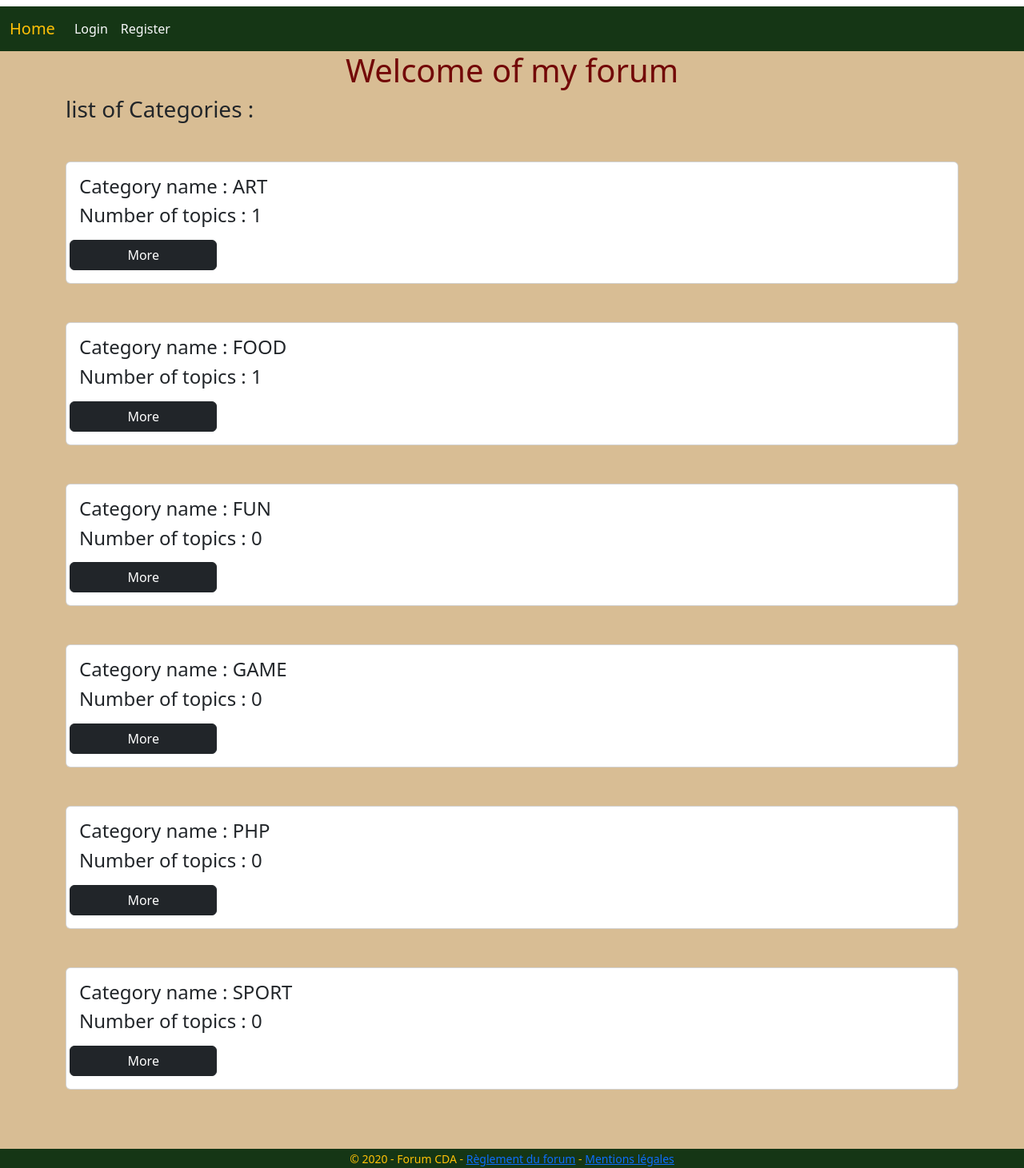
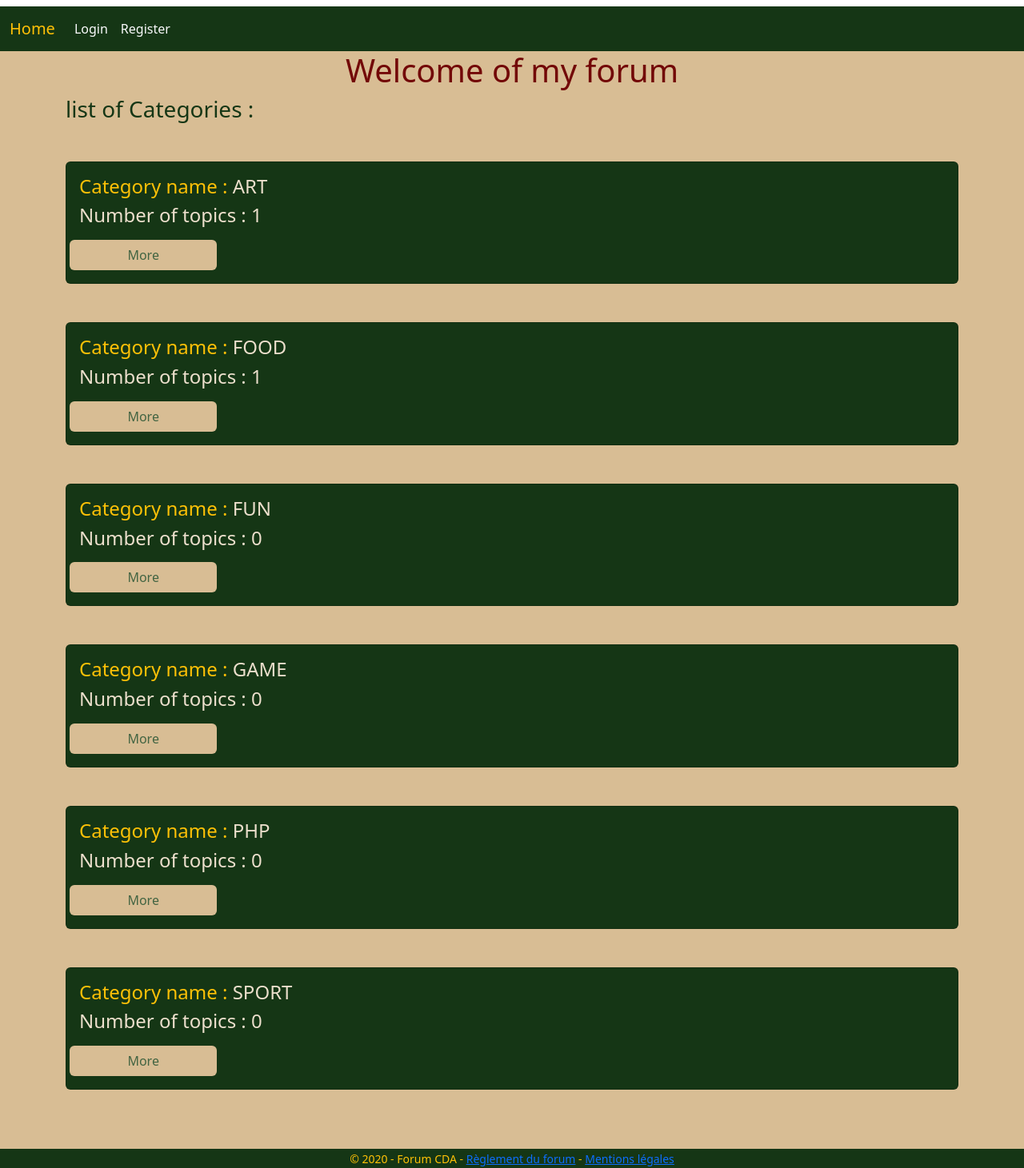
Before and after one commit to Kriso068/forum-mvc, a PHP site: page / in a window 1280 px wide. Shown: the whole page at 80% size. Run offline with PHP 8.4, Linux system fonts and the light colour scheme; data comes from the database, SQL or seed files in the repository; some libraries are stand-ins or nearby versions.

Commit message:
modification css

```diff
--- a/public/css/style.css
+++ b/public/css/style.css
@@ -6,17 +6,42 @@
   background-color: rgb(216, 189, 148);
 }
 
+.bgGreen{
+  background-color:rgb(21, 54, 21) !important;
+}
+
 .green{
-  background-color:rgb(21, 54, 21) !important;
+  color:rgb(21, 54, 21) !important;
+}
+
+
+.BgBeige{
+  background-color: rgb(216, 189, 148);
 }
 
 .beige{
   color: rgb(114, 7, 7);
 }
 
+.white{
+  color: rgb(236, 223, 204) !important;
+}
 
-  footer{
-    position: absolute !important;
-    bottom:0;
-    width: 100%;
-  }
+.bgWhite{
+  background-color: rgb(236, 223, 204) !important;
+}
+
+.red{
+  color: rgb(143, 30, 30) !important;
+}
+
+.bntGreenText {
+  color: rgb(66, 100, 66) !important;
+}
+
+
+footer{
+  position: absolute !important;
+  bottom:0;
+  width: 100%;
+}
--- a/view/home.php
+++ b/view/home.php
@@ -5,15 +5,15 @@ $categories = $result["data"]['categories'];
 ?>
 <h1 class="beige text-center">Welcome of my forum</h1>
 
-<h3>list of Categories :</h3>
+<h3 class="green">list of Categories :</h3>
 <?php if ($categories) : ?>
 <?php foreach($categories as $categorie ) :?>
 
-    <div class="card card-body my-5">
-        <h4 class="card-title">Category name : <?=$categorie->getCategoryName() ;?></h4>
-        <h4 class="card-title">Number of topics : <?=$categorie->getNbTopics() ;?></h4>
+    <div class="card card-body my-5 bgGreen">
+        <h4 class="card-title text-warning">Category name : <span class=' white'><?=$categorie->getCategoryName() ;?></span></h4>
+        <h4 class="card-title white">Number of topics : <?=$categorie->getNbTopics() ;?></h4>
         <div class="row d-flex justify-content-between">
-            <a href=" index.php?ctrl=forum&action=detailCategorie&id=<?=$categorie->getId();?>" class="btn btn-dark mt-2 col-2">More</a>
+            <a href=" index.php?ctrl=forum&action=detailCategorie&id=<?=$categorie->getId();?>" class="btn BgBeige mt-2 col-2 bntGreenText">More</a>
             <?php if (App\Session::isAdmin()) : ?>
                 <a href="index.php?ctrl=forum&action=deleteCategory&id=<?=$categorie->getId()?>" class="btn btn-danger mt-2 col-2">Delete</a>
             <?php endif; ?>
--- a/view/layout.php
+++ b/view/layout.php
@@ -18,7 +18,7 @@
         <h3 class="message" style="color: green"><?= App\Session::getFlash("success") ?></h3>
         <header>
 
-            <nav class="navbar navbar-expand-lg navbar-dark green">
+            <nav class="navbar navbar-expand-lg navbar-dark bgGreen">
                 <div class="container-fluid">
                     <a class="navbar-brand text-warning" href="<?= "index.php?ctrl=home" ?> ">Home</a>
                     <button class="navbar-toggler" type="button" data-bs-toggle="collapse" data-bs-target="#navbarColor01" aria-controls="navbarColor01" aria-expanded="false" aria-label="Toggle navigation">
@@ -40,17 +40,15 @@
                                 <li class="nav-item">
                                     <a class="nav-link" href="index.php?ctrl=forum&action=listTopics">List of Topics</a>
                                 </li>
-                                <li class="nav-item">
-                                    <a class="nav-link" href="#">About</a>
-                                </li>
+
                         </ul>
                         <form class="d-flex" action="index.php?ctrl=forum&action=searchBar" method="post" enctype="#">
-                            <input class="form-control me-sm-2" type="text" name="categoryName" placeholder="Search Category">
+                            <input class="form-control me-sm-2 BgWhite" type="text" name="categoryName" placeholder="Search Category">
                             <button class="btn btn-warning my-2 my-sm-0" type="submit">Search </button>
                         </form>
                         <ul class="navbar-nav ml-auto mb-2 mb-lg-0 ">
                             <li>
-                                <a href="index.php?ctrl=home&action=detailUser&id=<?php echo App\Session::getUser()->getId()?>" class='me-2 nav-link text-light'><span class="fas fa-user me-2"></span>&nbsp;<?= App\Session::getUser()->getPseudo()?></a>
+                                <a href="index.php?ctrl=home&action=detailUser&id=<?php echo App\Session::getUser()->getId()?>" class='me-2 nav-link red'><span class="fas fa-user me-2"></span>&nbsp;<?= App\Session::getUser()->getPseudo()?></a>
                             </li>
                             <li>
                                 <a href="index.php?ctrl=security&action=logout" class="nav-link text-warning">Logout</a>
@@ -76,7 +74,7 @@
                 <?= $page ?>
             </main>
         </div>
-        <footer class="green text-center text-warning sticky-bottom">
+        <footer class="bgGreen text-center text-warning sticky-bottom">
             <small>&copy; 2020 - Forum CDA - <a class="" href="/home/forumRules.html">Règlement du forum</a> - <a href="">Mentions légales</a></small>
             <!--<button id="ajaxbtn">Surprise en Ajax !</button> -> cliqué <span id="nbajax">0</span> fois-->
         </footer>
```
